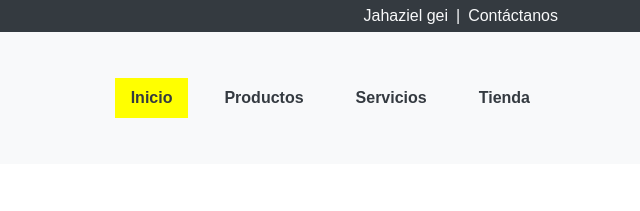
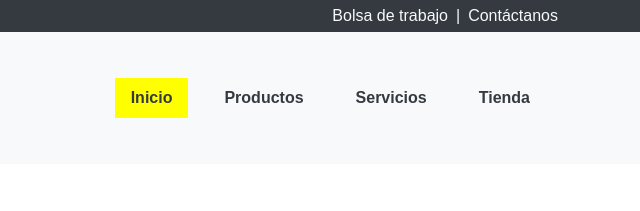
Before and after one commit to BrandonCastroDEON/deonweb, a plain HTML site: page index.html in a window 1280 px wide. Shown: the top 211 px of the page, 629-1269 px from the left. Drawn offline with nearby package versions, Linux system fonts and the light colour scheme; a script that the page names is missing.

Commit message:
Inicio 2.0

```diff
--- a/index.html
+++ b/index.html
@@ -11,7 +11,7 @@
     <!-- Enlaces adicionales encima de la barra de navegación -->
     <div class="top-bar bg-dark text-light py-1">
         <div class="container d-flex justify-content-end">
-            <a href="Bolsa de Trabajo.html" class="text-light mx-2">Jahaziel gei</a>
+            <a href="Bolsa de Trabajo.html" class="text-light mx-2">Bolsa de trabajo</a>
             <span>|</span>
             <a href="contactanos.html" class="text-light mx-2">Contáctanos</a>
         </div>
```
